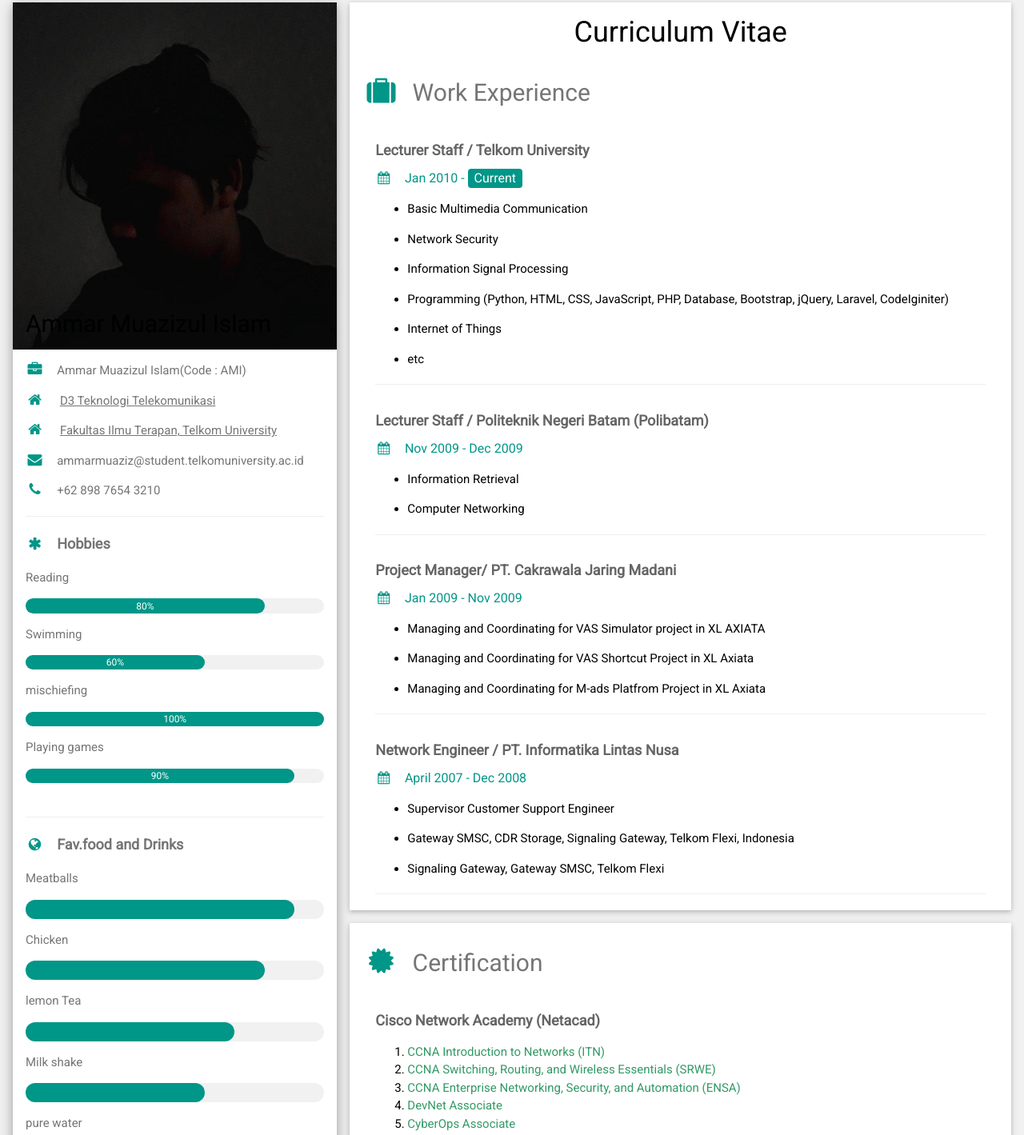
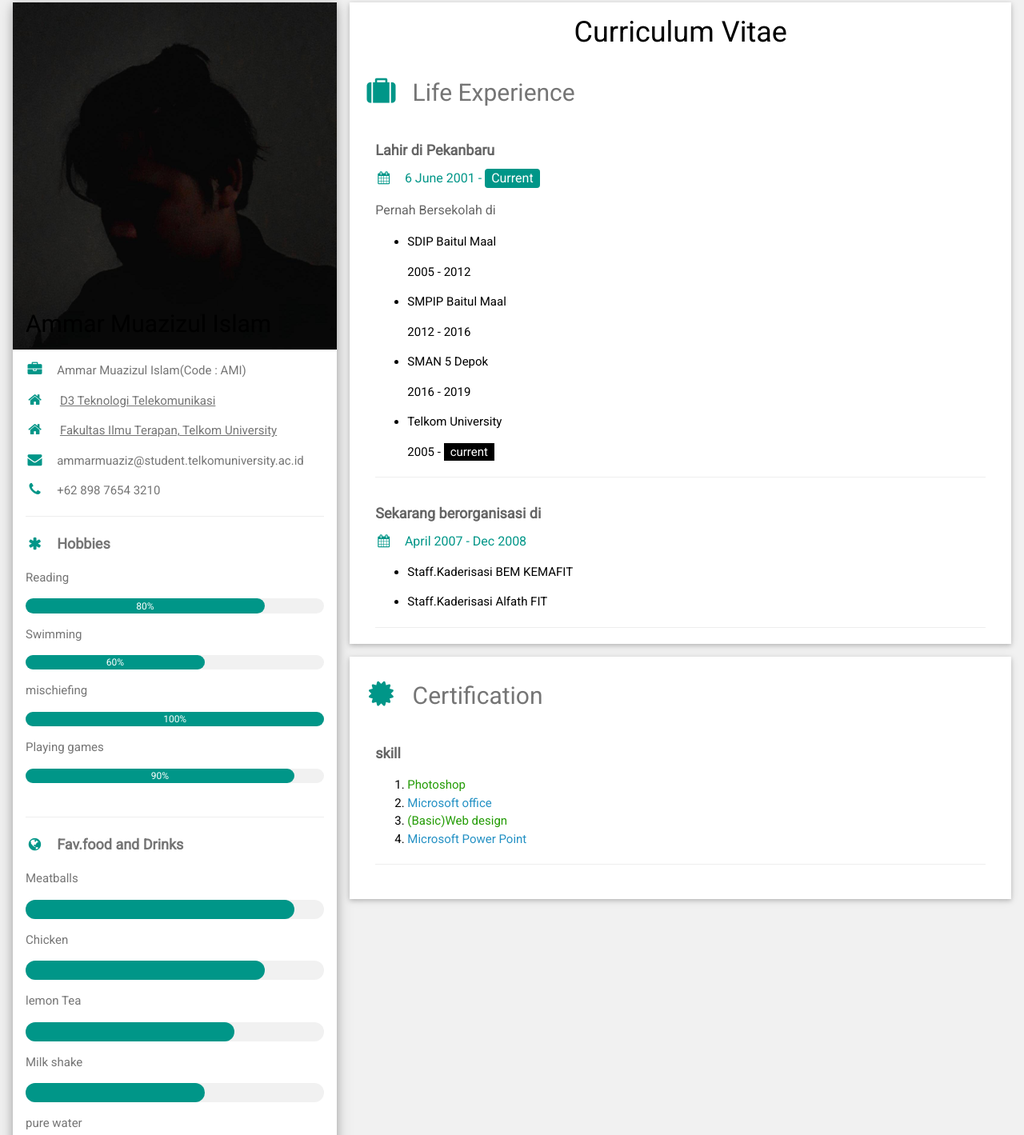
Before and after one commit to ammarmi06/ammarmi06.github.io, a plain HTML site: page index.html in a window 1280 px wide. Shown: the part 13-1432 px from the top of the page at 80% size. Drawn offline with nearby package versions, Linux system fonts and the light colour scheme.

Commit message:
mengubah right side menjadi AMI(selesai)

```diff
--- a/index.html
+++ b/index.html
@@ -99,67 +99,38 @@
         <div class="w3-twothird">
           <div class="w3-container w3-card w3-white w3-margin-bottom">
             <h1 style="text-align: center;"><span>Curriculum Vitae</span></h1>
-            <h2 class="w3-text-grey w3-padding-16"><i class="fa fa-suitcase fa-fw w3-margin-right w3-xxlarge w3-text-teal"></i>Work Experience</h2>
+            <h2 class="w3-text-grey w3-padding-16"><i class="fa fa-suitcase fa-fw w3-margin-right w3-xxlarge w3-text-teal"></i>Life Experience</h2>
             <div class="w3-container">
-              <h5 class="w3-opacity"><b>Lecturer Staff / Telkom University</b></h5>
-              <h6 class="w3-text-teal"><i class="fa fa-calendar fa-fw w3-margin-right"></i>Jan 2010 - <span class="w3-tag w3-teal w3-round">Current</span></h6>
+              <h5 class="w3-opacity"><b>Lahir di Pekanbaru</b></h5>
+              <h6 class="w3-text-teal"><i class="fa fa-calendar fa-fw w3-margin-right"></i>6 June 2001 - <span class="w3-tag w3-teal w3-round">Current</span></h6>
+              <h6 class="w3-opacity"><p>Pernah Bersekolah di</p></h6>
               <ul style="list-style-type: disc;">
                 <li>
-                <p>Basic Multimedia Communication</p>
+                <p>SDIP Baitul Maal</p>
+                <p>2005 - 2012</p>
                 </li>
                 <li>
-                <p>Network Security</p>
+                <p>SMPIP Baitul Maal</p>
+                <p>2012 - 2016</p>
                 </li>
                 <li>
-                <p>Information Signal Processing</p>
+                <p>SMAN 5 Depok</p>
+                <p>2016 - 2019</span></p>
                 </li>
                 <li>
-                <p>Programming (Python, HTML, CSS, JavaScript, PHP, Database, Bootstrap, jQuery, Laravel, CodeIginiter)</p>
-                </li>
-                <li>
-                <p>Internet of Things</p>
-                </li>
-                <li>etc</li>
-                </ul>
-              <hr />
-            </div>
-            <div class="w3-container">
-              <h5 class="w3-opacity"><b>Lecturer Staff / Politeknik Negeri Batam (Polibatam)</b></h5>
-              <h6 class="w3-text-teal"><i class="fa fa-calendar fa-fw w3-margin-right"></i>Nov 2009 - Dec 2009</h6>
-              <ul style="list-style-type: disc;">
-                <li>
-                <p>Information Retrieval</p>
-                </li>
-                <li>
-                <p>Computer Networking</p>
-                </li>
-                </ul>
-              <hr />
-            </div>
-            <div class="w3-container">
-              <h5 class="w3-opacity"><b>Project Manager/ PT. Cakrawala Jaring Madani</b></h5>
-              <h6 class="w3-text-teal"><i class="fa fa-calendar fa-fw w3-margin-right"></i>Jan 2009 - Nov 2009</h6>
-              <ul style="list-style-type: disc;">
-                <li>
-                <p>Managing and Coordinating for VAS Simulator project in XL AXIATA</p>
-                </li>
-                <li>
-                <p>Managing and Coordinating for VAS Shortcut Project in XL Axiata</p>
-                </li>
-                <li>
-                <p>Managing and Coordinating for M-ads Platfrom Project in XL Axiata</p>
+                <p>Telkom University</p>
+                <p>2005 - <span class="w3-tag w3-teak w3 round">current</span></p>
                 </li>
                 </ul>
               <hr />
             </div>
 
             <div class="w3-container">
-              <h5 class="w3-opacity"><b>Network Engineer / PT. Informatika Lintas Nusa</b></h5>
+              <h5 class="w3-opacity"><b>Sekarang berorganisasi di</b></h5>
               <h6 class="w3-text-teal"><i class="fa fa-calendar fa-fw w3-margin-right"></i>April 2007 - Dec 2008</h6>
               <ul>
-                <li><p> Supervisor Customer Support Engineer</p></li>
-                <li> <p> Gateway SMSC, CDR Storage, Signaling Gateway, Telkom Flexi, Indonesia </p></li>
-                <li><p> Signaling Gateway, Gateway SMSC, Telkom Flexi </p> </li>
+                <li><p> Staff.Kaderisasi BEM KEMAFIT</p></li>
+                <li> <p> Staff.Kaderisasi Alfath FIT </p></li>
                 </ul>
               <hr />
             </div>
@@ -168,40 +139,15 @@
           <div class="w3-container w3-card w3-white">
             <h2 class="w3-text-grey w3-padding-16"><i class="fa fa-certificate fa-fw w3-margin-right w3-xxlarge w3-text-teal"></i>Certification</h2>
             <div class="w3-container">
-              <h5 class="w3-opacity"><b>Cisco Network Academy (Netacad)</b></h5>
+              <h5 class="w3-opacity"><b>skill</b></h5>
               <ol>
-                <li><span style="color: #339966;">CCNA Introduction to Networks (ITN)</li>
-                <li><span style="color: #339966;">CCNA Switching, Routing, and Wireless Essentials (SRWE)</span></li>
-                <li><span style="color: #339966;">CCNA Enterprise Networking, Security, and Automation (ENSA)</span></li>
-                <li><span style="color: #339966;">DevNet Associate</span></li>
-                <li><span style="color: #339966;">CyberOps Associate</span></li>
-                <li><span style="color: #339966;">Introduction to CyberSecurity</span></li>
-                <li><span style="color: #339966;">CyberSecurity Essentials</span></li>
-                <li><span style="color: #339966;">Introduction to Internet of Things</span></li>
+                <li><span style="color: #249c06;">Photoshop</li>
+                <li><span style="color: #2491c4;">Microsoft office</span></li>
+                <li><span style="color: #249c06;">(Basic)Web design</span></li>
+                <li><span style="color: #2491c4;">Microsoft Power Point</span></li>
               </ol>
               <hr />
             </div>
-            <div class="w3-container">
-                <h5 class="w3-opacity"><b>Huawei Talent </b></h5>
-
-                <ol>
-                  <li><span style="color: #339966;">HCIA Routing &amp; Switching</span></li>
-                  <li><span style="color: #339966;">HCIA Cloud Computing</span></li>
-                  <li><span style="color: #339966;">HCIA Security</span></li>
-                  <li><span style="color: #339966;">HCAI (Huawei Certified Academy Instructor)</span></li>
-                  </ol>
-                <hr />
-              </div>
-              <div class="w3-container">
-                <h5 class="w3-opacity"><b>Others/Non Vendor</b></h5>
-                  <ol>
-                  <li><span style="color: #339966;"> Certified&nbsp;Network&nbsp;Security&nbsp;Specialitst&nbsp;(CNSS)</li>
-                  <li><span style="color: #339966;">Mikrotik&nbsp;Certified&nbsp;Network&nbsp;Associate&nbsp;(MTCNA)</li>
-                  <li><span style="color: #339966;">Responsive Web Design (freecodecamp)</li>
-                  </ol>
-                <hr />
-              </div>
-
               <br />
             </div>
           </div>
@@ -216,7 +162,7 @@
     </div>
 
     <footer class="w3-container w3-teal w3-center w3-margin-top">
-      <p>Powered by <a href="https://miqbal.staff.telkomuniversity.ac.id/" target="_blank">MIQ</a></p>
+      <p>Powered by <a href=https://ammarmuaziz.student.telkomuniversity.ac.id/ target="_blank">Mischief.co</a></p>
     </footer>
   </body>
 </html>
```
